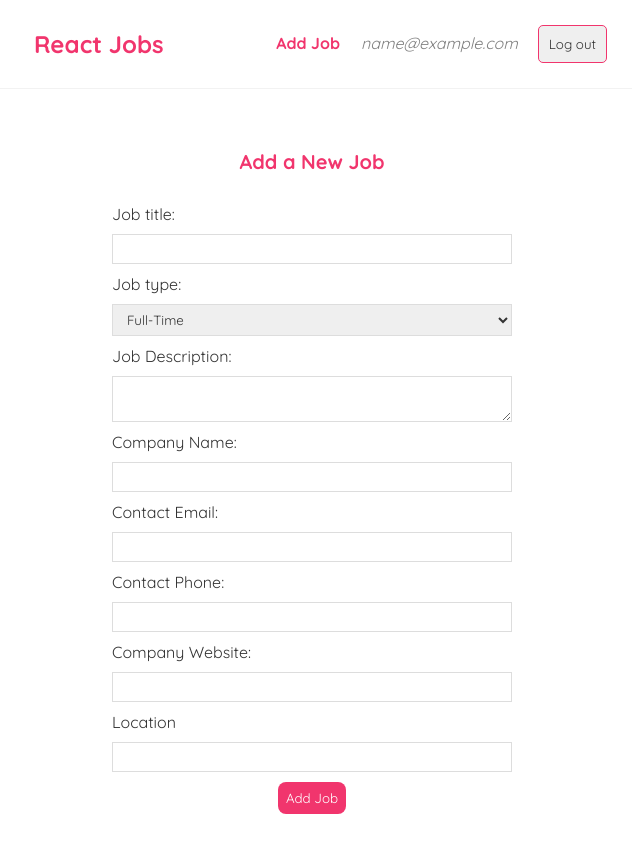
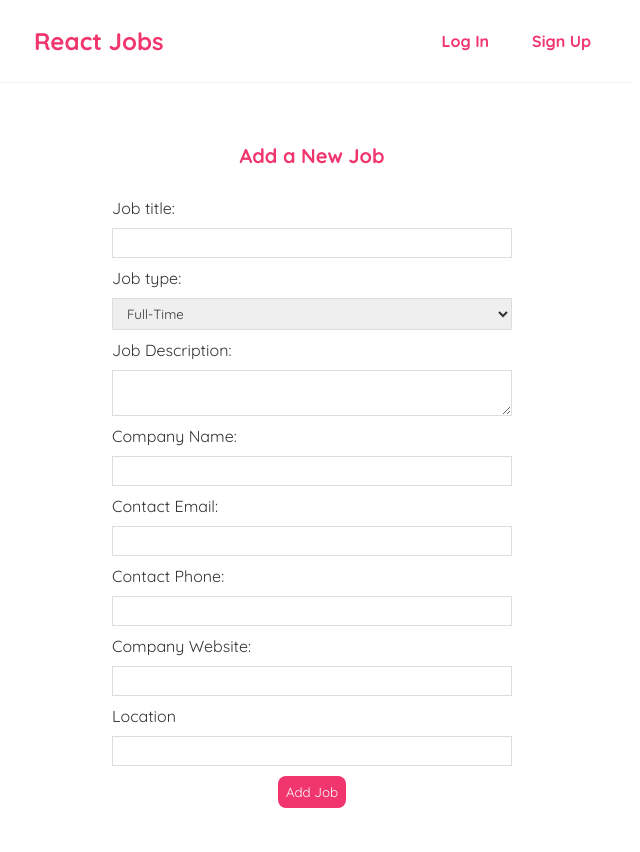
Before and after one commit to AaroSaila/metropolia-webdev-coding-marathon3, a React (Vite) app in the folder frontend/: page /jobs/add-job in a window 1280 px wide. Shown: the top 852 px of the page, without its empty margins (328-968 px from the left). Built offline with nearby package versions, Linux system fonts and the light colour scheme; sample sign-in values are in the browser's storage.

Commit message:
useContext Navbar

```diff
--- a/frontend/src/components/Navbar.jsx
+++ b/frontend/src/components/Navbar.jsx
@@ -1,10 +1,15 @@
-import { Link } from "react-router-dom";
+import { Link, useNavigate } from "react-router-dom";
+import { useContext } from "react";
+import { AuthContext } from "../context/AuthContext";
 
-const Navbar = ({ isAuthenticated, setIsAuthenticated }) => {
-  const handleClick = (e) => {
-    setIsAuthenticated(false);
-    localStorage.removeItem("user");
-  };
+const Navbar = () => {
+  const { isAuthenticated, logout } = useContext(AuthContext)
+  const navigate = useNavigate();
+
+  const handleClick = () => {
+    logout()
+    navigate("/")
+  }
 
   return (
     <nav className="navbar">
@@ -12,19 +17,15 @@ const Navbar = ({ isAuthenticated, setIsAuthenticated }) => {
         <h1>React Jobs</h1>
       </Link>
       <div className="links">
-        {isAuthenticated && (
-          <div>
-            <Link to="/jobs/add-job">Add Job</Link>
-            <span>{JSON.parse(localStorage.getItem("user")).email}</span>
-            <button onClick={handleClick}>Log out</button>
-          </div>
-        )}
-        {!isAuthenticated && (
-          <div>
-            <Link to="/login">Login</Link>
-            <Link to="/signup">Signup</Link>
-          </div>
-        )}
+        <div>
+          {isAuthenticated ?
+            <><Link to="/add-job">Add Job</Link>
+              <button onClick={handleClick}>Log Out</button></> :
+            <><Link to="/login">Log In</Link>
+              <Link to="/signup">Sign Up</Link>
+            </>
+          }
+        </div>
       </div>
     </nav>
   );
```
